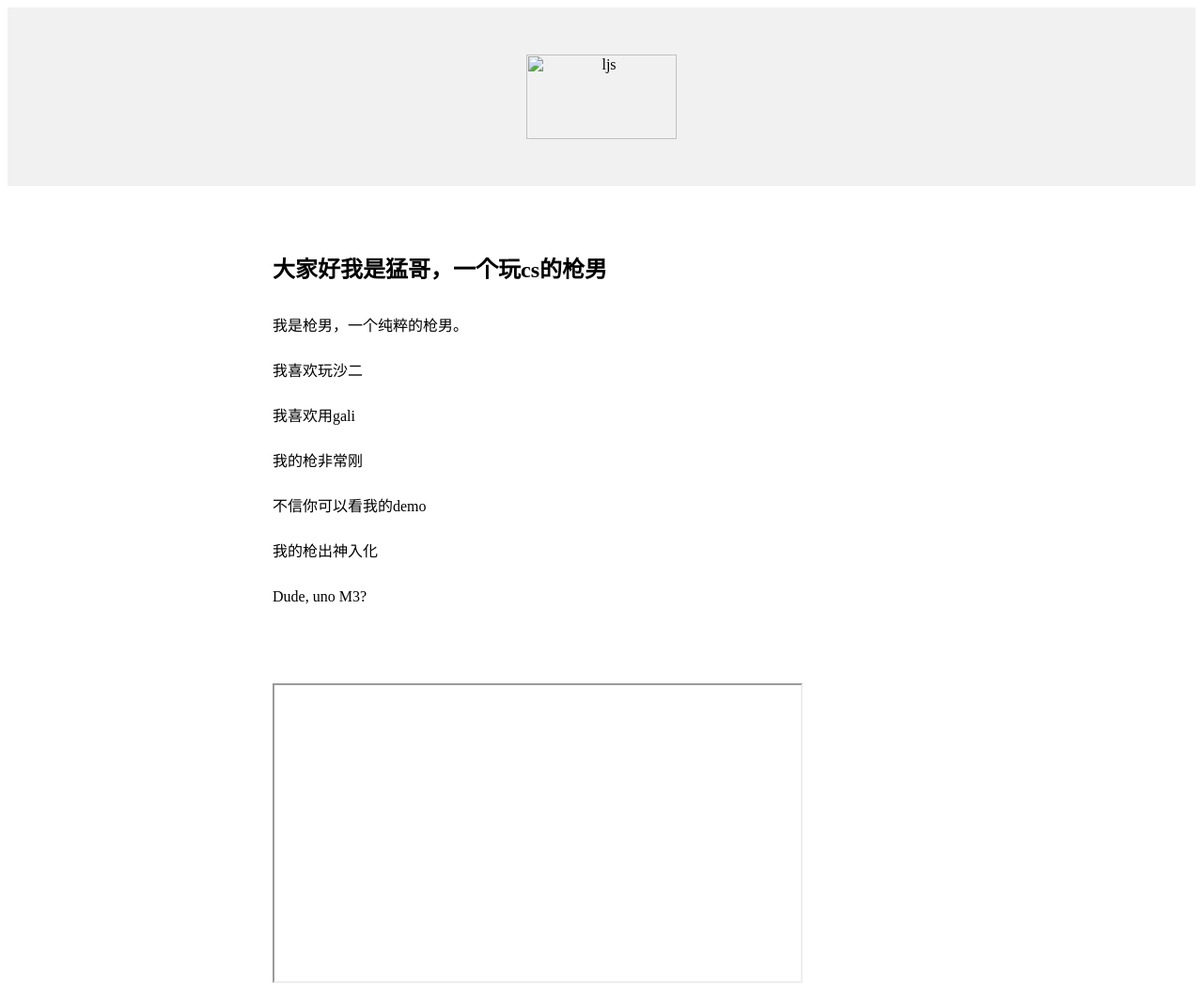
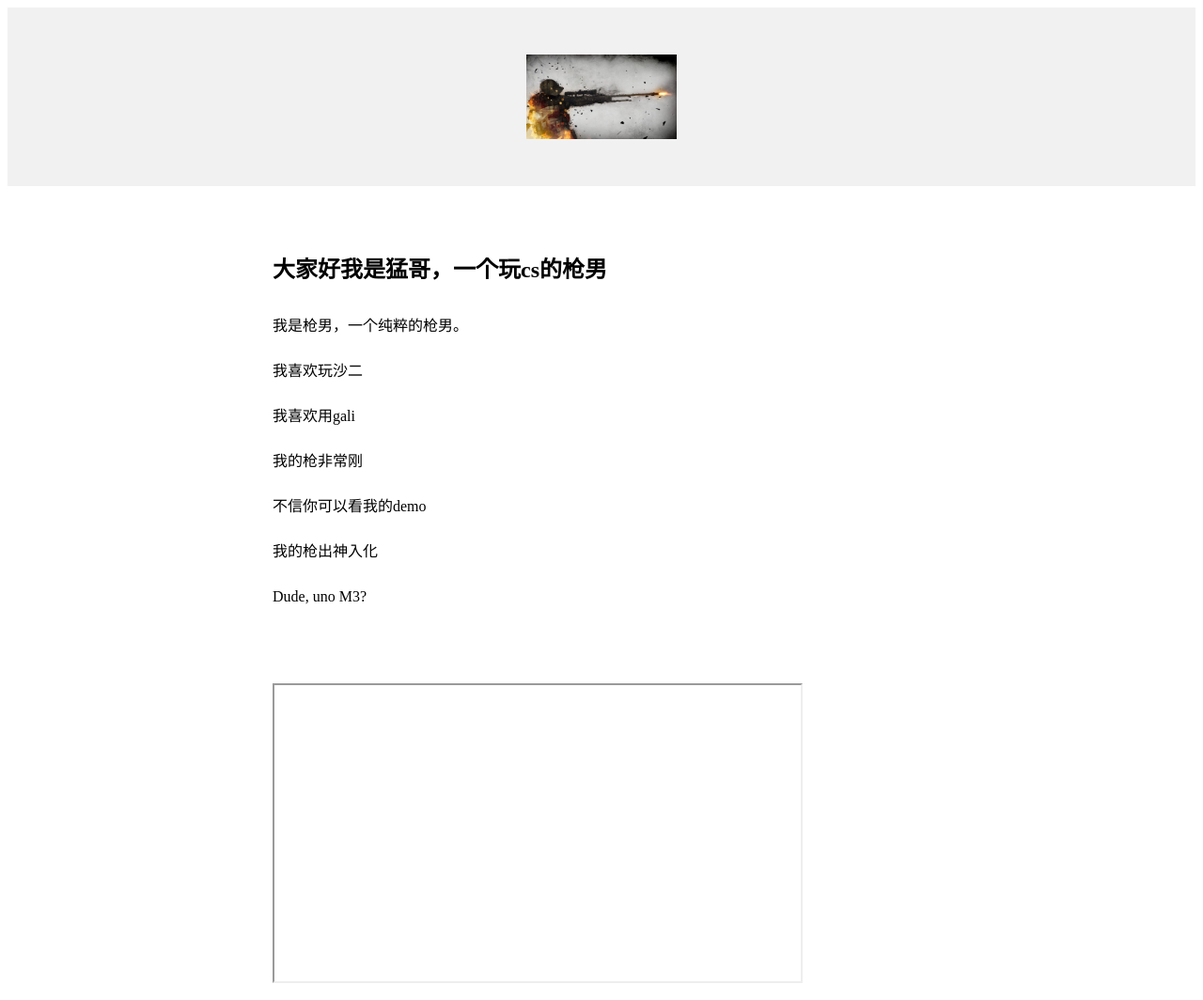
Before and after one commit to Graduco1d/shark, a plain HTML site: page index.html in a window 1280 px wide. Shown: the top 1064 px of the page at 94% size. Drawn offline with Linux system fonts and the light colour scheme.

Commit message:
Update index.html

```diff
--- a/index.html
+++ b/index.html
@@ -4,7 +4,7 @@ background-color:#f1f1f1;
 text-align:center;
 padding:50px
 ">
-<img src="file:///F:/Chaos/%E5%A3%81%E7%BA%B8/csgo%20(2).jpg" alt="ljs" width="160px" height= "90px">
+<img src="csgo (2).jpg" alt="ljs" width="160px" height= "90px">
 </div>
 <div style="
 max-width:700px;
```
